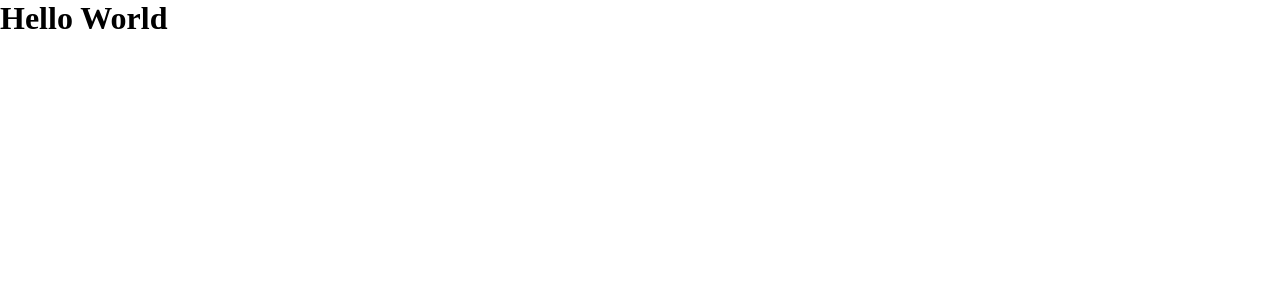
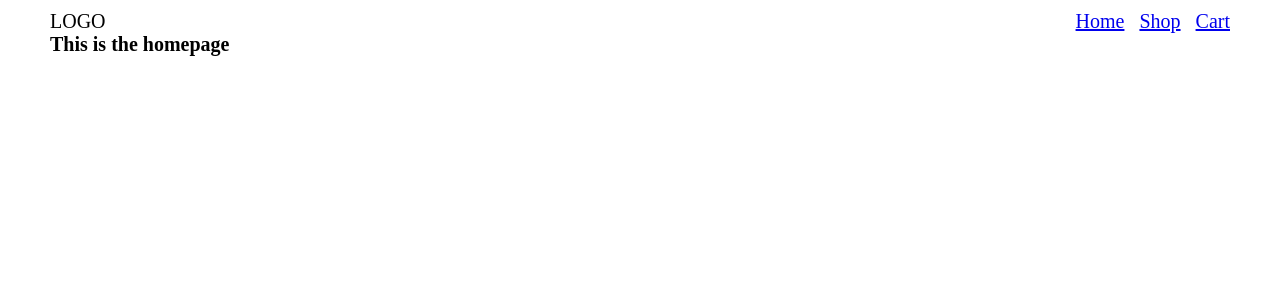
Before and after one commit to Chris1-web/shopping-cart, a React (Create React App) app: page / in a window 1280 px wide. Shown: the top 300 px of the page. Built offline with nearby package versions, Linux system fonts and the light colour scheme.

Commit message:
make routes with react-router-dom

```diff
--- a/src/App.css
+++ b/src/App.css
@@ -3,3 +3,13 @@
   padding: 0;
   box-sizing: border-box;
 }
+
+html {
+  font-size: 62.5%;
+}
+
+.container {
+  max-width: 120rem;
+  margin: 0 auto;
+  padding: 1rem;
+}
--- a/src/App.js
+++ b/src/App.js
@@ -1,9 +1,12 @@
+import { Outlet } from "react-router-dom";
 import "./App.css";
+import Nav from "./components/Navigation/Nav";
 
 function App() {
   return (
-    <div>
-      <h1>Hello World</h1>
+    <div className="container">
+      <Nav />
+      <Outlet />
     </div>
   );
 }
--- /dev/null
+++ b/src/RouteSwitch.js
@@ -0,0 +1,19 @@
+import { BrowserRouter, Routes, Route } from "react-router-dom";
+import App from "./App";
+import Home from "./components/HomePage/Home";
+import Products from "./components/ProductsPage/Products";
+import Cart from "./components/CartPage/Cart";
+
+export default function RouteSwitch() {
+  return (
+    <BrowserRouter>
+      <Routes>
+        <Route path="/" element={<App />}>
+          <Route index element={<Home />} />
+          <Route path="shop" element={<Products />} />
+          <Route path="cart" element={<Cart />} />
+        </Route>
+      </Routes>
+    </BrowserRouter>
+  );
+}
--- a/src/components/Navigation/Nav.css
+++ b/src/components/Navigation/Nav.css
@@ -0,0 +1,14 @@
+ul {
+  list-style: none;
+}
+
+nav ul {
+  display: flex;
+  justify-content: space-between;
+  font-size: 2rem;
+}
+
+nav .right {
+  display: flex;
+  gap: 1.5rem;
+}
--- a/src/components/Navigation/Nav.js
+++ b/src/components/Navigation/Nav.js
@@ -1,9 +1,23 @@
-import React from "react";
+import "./Nav.css";
+import { Link } from "react-router-dom";
 
 const Nav = () => {
   return (
     <nav>
-      <h1>This is the navigation</h1>
+      <ul>
+        <li>LOGO</li>
+        <div className="right">
+          <li>
+            <Link to="/">Home</Link>
+          </li>
+          <li>
+            <Link to="shop">Shop</Link>
+          </li>
+          <li>
+            <Link to="cart">Cart</Link>
+          </li>
+        </div>
+      </ul>
     </nav>
   );
 };
--- a/src/index.js
+++ b/src/index.js
@@ -1,10 +1,11 @@
+import "./App.css";
 import React from "react";
 import ReactDOM from "react-dom/client";
-import App from "./App";
+import RouteSwitch from "./RouteSwitch";
 
 const root = ReactDOM.createRoot(document.getElementById("root"));
 root.render(
   <React.StrictMode>
-    <App />
+    <RouteSwitch />
   </React.StrictMode>
 );
```
